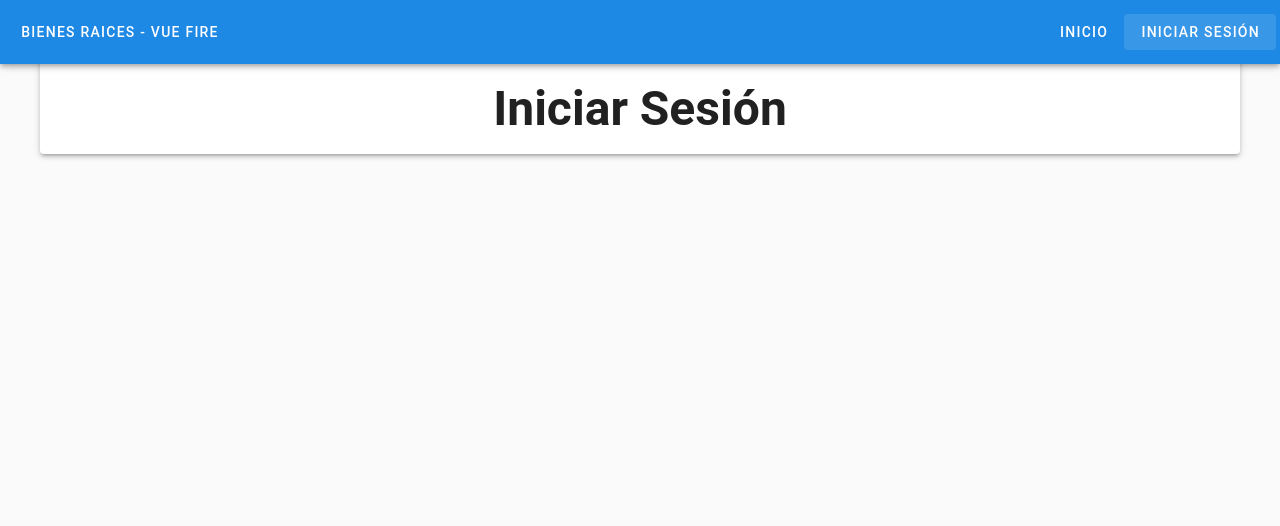
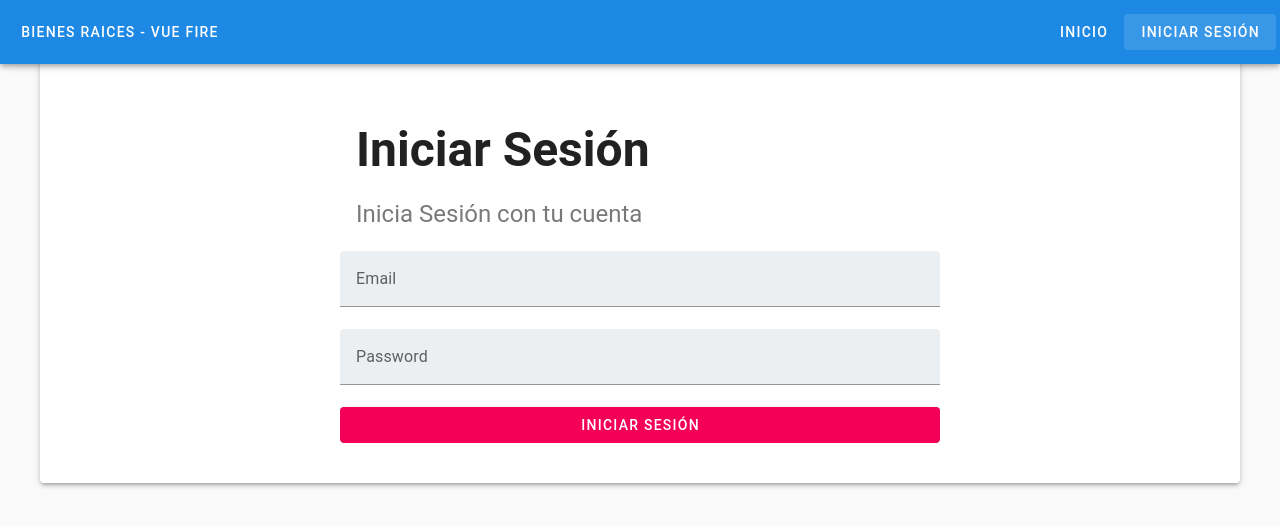
Before and after one commit to RaulHG-Dev/CursoVueJS, a Vue app in the folder vue-bienes-raices/: page /login in a window 1280 px wide. Shown: the top 526 px of the page. Built offline with nearby package versions, Linux system fonts and the light colour scheme.

Commit message:
Video 263. Creando el Formulario de Login

```diff
--- a/vue-bienes-raices/src/views/LoginView.vue
+++ b/vue-bienes-raices/src/views/LoginView.vue
@@ -2,5 +2,41 @@
 </script>
 
 <template>
-    <h1 class="text-center text-h3 font-weight-bold my-5">Iniciar Sesión</h1>
+    <v-card
+        flat
+        max-width="600"
+        class="mx-auto my-10"
+    >
+        <v-card-title
+            class="text-h3 font-weight-bold"
+            tag="h3"
+        >
+            Iniciar Sesión
+        </v-card-title>
+        <v-card-subtitle
+            class="text-h5"
+        >
+            Inicia Sesión con tu cuenta
+        </v-card-subtitle>
+
+        <v-form class="mt-5">
+            <v-text-field
+                type="email"
+                label="Email"
+                bg-color="blue-grey-lighten-5"
+            />
+            <v-text-field
+                type="password"
+                label="Password"
+                bg-color="blue-grey-lighten-5"
+            />
+
+            <v-btn
+                block
+                color="pink-accent-3"
+            >
+                Iniciar Sesión
+            </v-btn>
+        </v-form>
+    </v-card>
 </template>
```
